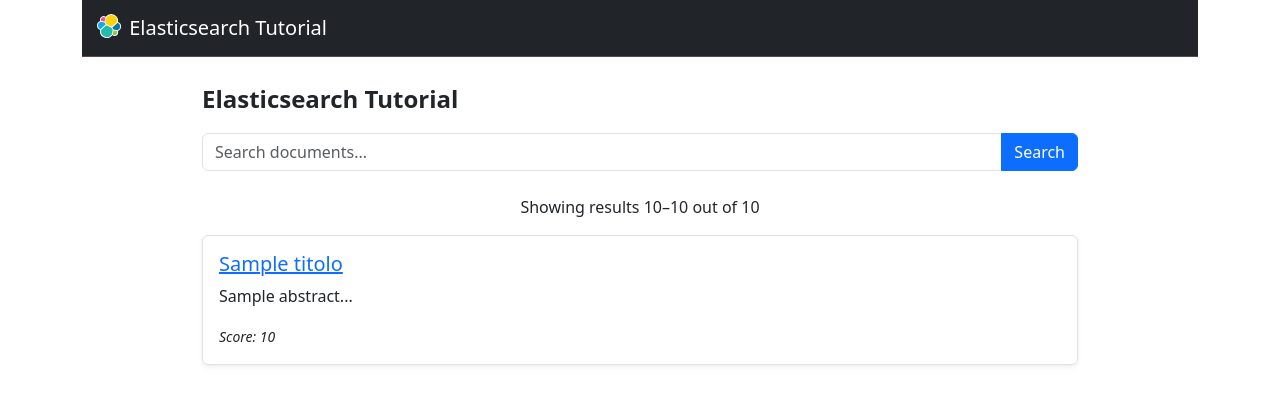
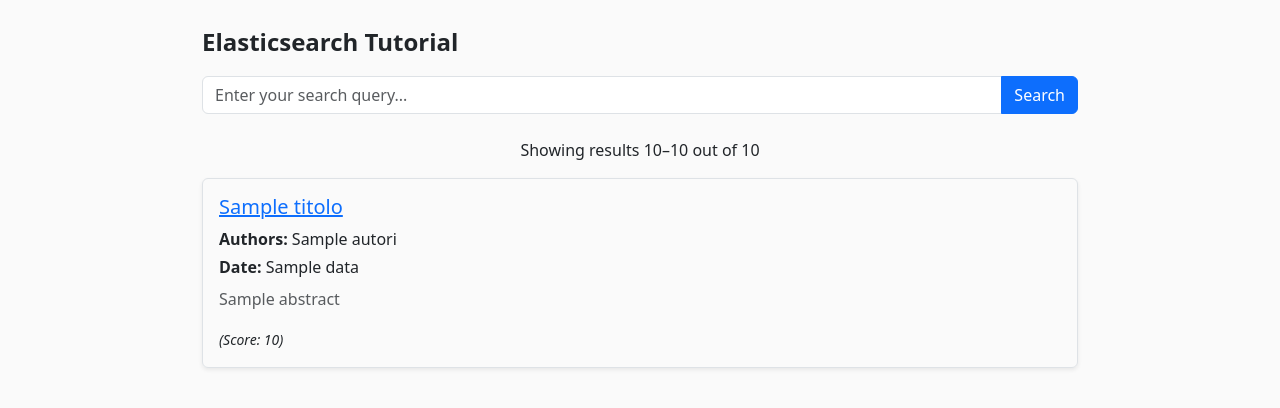
Before and after one commit to Fabry2K/Homework5_IngegneriaDeiDati, a Flask app: template templates/index.html in a window 1280 px wide. Shown: the top 408 px of the page. Run offline with Flask 3, Linux system fonts and the light colour scheme; the template is opened without the code that fills it: most values are stand-ins (such as "Sample title", 1, 10 or a date in 2020); parts of the project's set-up code (start-up, migrations or seed data) failed here and were passed over.

Commit message:
html fix

```diff
--- a/app.py
+++ b/app.py
@@ -1,12 +1,11 @@
-import re
 from flask import Flask, render_template, request
+from search import Search
 from main import main
-from search import Search
 
 app = Flask(__name__)
-
 main()
 search_client = Search()
+
 
 @app.get('/')
 def index():
@@ -26,39 +25,41 @@ def handle_search():
     from_ = request.form.get('from_', type=int, default=0)
 
     results = search_client.search(
-            query={
-                'bool': {
-                    'should' :[
-                        {
-                            'match_phrase' : {
-                                'titolo' : {            # --> greeter correspondence, greeter score
-                                    'query' : query,
-                                    'boost' : 10
-                                }
-                            }
-                        },
-                        {
-                            'match' : {
-                                'titolo' : {             # --> if title's tokens matche score = 7
-                                    'query' : query,
-                                    'boost' : 7,
-                                    'fuzziness': 'AUTO'
-                                }
-                            }
-                        },
-                        {
-                            'match' : {
-                                'abstract' : {           # --> if content's tokens mathch score = 5
-                                    'query' : query,
-                                    'boost' : 5,
-                                    'fuzziness': 'AUTO'
-                                }
+        query={
+            'bool': {
+                'should': [
+                    {
+                        'match_phrase': {
+                            'titolo': {
+                                'query': query,
+                                'boost': 10
                             }
                         }
-                    ]
-
-                }
-            }, size=10, from_=from_
+                    },
+                    {
+                        'match': {
+                            'titolo': {
+                                'query': query,
+                                'boost': 7,
+                                'fuzziness': 'AUTO'
+                            }
+                        }
+                    },
+                    {
+                        'match': {
+                            'abstract': {
+                                'query': query,
+                                'boost': 5,
+                                'fuzziness': 'AUTO'
+                            }
+                        }
+                    }
+                ],
+                'minimum_should_match': 1
+            }
+        },
+        size=5,
+        from_=from_
     )
 
     return render_template(
@@ -74,9 +75,16 @@ def handle_search():
 def get_document(id):
 
     document = search_client.retrieve_document(id)
-    titolo = document['_source']['titolo']
-    abstract = document['_source']['abstract'].split('\n')
-    return render_template('document.html', titolo=titolo, abstract=abstract)
+    source = document['_source']
+
+    return render_template(
+        'document.html',
+        titolo=source.get('titolo', ''),
+        autori=", ".join(source.get('autori', [])),
+        data=source.get('data', ''),
+        abstract=source.get('abstract', ''),
+        testo=source.get('testo', '')
+    )
 
 
 if __name__ == '__main__':
--- a/templates/base.html
+++ b/templates/base.html
@@ -3,21 +3,20 @@
   <head>
     <meta charset="utf-8">
     <meta name="viewport" content="width=device-width, initial-scale=1">
-    <title>Elasticsearch Tutorial</title>
-    <link href="https://cdn.jsdelivr.net/npm/bootstrap@5.3.2/dist/css/bootstrap.min.css" rel="stylesheet" integrity="sha384-T3c6CoIi6uLrA9TneNEoa7RxnatzjcDSCmG1MXxSR1GAsXEV/Dwwykc2MPK8M2HN" crossorigin="anonymous">
+    <title>Paper Searcher</title>
+    <link href="https://cdn.jsdelivr.net/npm/bootstrap@5.3.2/dist/css/bootstrap.min.css" rel="stylesheet">
+    <style>
+      body {
+        background-color: #fafafa;
+      }
+      .home-logo {
+        width: 180px;
+        margin-bottom: 20px;
+      }
+    </style>
   </head>
   <body>
-    <div class="container">
-      <nav class="navbar bg-dark border-bottom border-body mb-3" data-bs-theme="dark">
-        <div class="container-fluid">
-          <a class="navbar-brand" href="#">
-            <img src="{{ url_for('static', filename='elastic-logo.svg') }}" alt="Elastic" width="30" height="24" class="d-inline-block align-text-top">
-            Elasticsearch Tutorial
-          </a>
-        </div>
-      </nav>
-      {% block content %}{% endblock %}
-    </div>
-    <script src="https://cdn.jsdelivr.net/npm/bootstrap@5.3.2/dist/js/bootstrap.bundle.min.js" integrity="sha384-C6RzsynM9kWDrMNeT87bh95OGNyZPhcTNXj1NW7RuBCsyN/o0jlpcV8Qyq46cDfL" crossorigin="anonymous"></script>
+    {% block content %}{% endblock %}
+    <script src="https://cdn.jsdelivr.net/npm/bootstrap@5.3.2/dist/js/bootstrap.bundle.min.js"></script>
   </body>
 </html>
--- a/templates/index.html
+++ b/templates/index.html
@@ -4,13 +4,11 @@
   {% if not results and request.method != 'POST' %}
     <!-- HOME PAGE -->
     <div class="d-flex flex-column align-items-center justify-content-center" style="height: 80vh;">
-      <img src="{{ url_for('static', filename='elastic-logo.svg') }}" width="120" class="mb-3">
       <h1 class="mb-4">Elasticsearch Tutorial</h1>
-
       <form method="POST" action="{{ url_for('handle_search') }}" class="w-50">
         <div class="input-group">
-          <input type="text" class="form-control form-control-lg"
-                 name="query" placeholder="Search documents..." autofocus>
+          <input type="text" class="form-control form-control-lg" name="query" id="query"
+                 placeholder="Enter your search query..." autofocus value="{{ query }}">
           <button type="submit" class="btn btn-primary btn-lg">Search</button>
         </div>
       </form>
@@ -19,23 +17,22 @@
   {% elif results %}
     <!-- RESULTS PAGE -->
     <div class="container mt-4" style="max-width: 900px;">
-
+      <!-- Logo e barra ricerca -->
       <div class="d-flex align-items-center mb-3">
-        <a href="{{ url_for('index') }}" class="text-decoration-none text-dark fs-4 fw-bold">
-          Elasticsearch Tutorial
+        <a href="{{ url_for('index') }}" class="d-flex align-items-center text-decoration-none text-dark">
+          <span class="fs-4 fw-bold">Elasticsearch Tutorial</span>
         </a>
       </div>
 
-      <!-- Search bar -->
-      <form method="POST" class="mb-4">
+      <form method="POST" action="{{ url_for('handle_search') }}" class="mb-4">
         <div class="input-group">
-          <input type="text" class="form-control" name="query"
-                 value="{{ query }}" placeholder="Search documents...">
+          <input type="text" class="form-control" name="query" id="query"
+                 placeholder="Enter your search query..." value="{{ query }}">
           <button type="submit" class="btn btn-primary">Search</button>
         </div>
       </form>
 
-      <!-- Pagination -->
+      <!-- Pagination info -->
       <div class="d-flex justify-content-center align-items-center mb-3 gap-3">
         {% if from_ > 0 %}
           <form method="POST">
@@ -44,9 +41,7 @@
             <button type="submit" class="btn btn-secondary">← Previous</button>
           </form>
         {% endif %}
-
         <span>Showing results {{ from_ + 1 }}–{{ from_ + results|length }} out of {{ total }}</span>
-
         {% if from_ + results|length < total %}
           <form method="POST">
             <input type="hidden" name="query" value="{{ query }}">
@@ -56,27 +51,53 @@
         {% endif %}
       </div>
 
-      <!-- Results -->
+      <!-- Search results -->
       {% for result in results %}
         <div class="mb-3 p-3 border rounded shadow-sm">
+          <!-- Title -->
           <h5>
             <a href="{{ url_for('get_document', id=result._id) }}">
               {{ result._source.titolo }}
             </a>
           </h5>
 
-          <p>{{ result._source.abstract[:200] }}...</p>
+          <!-- Authors -->
+          <p class="mb-1">
+            <strong>Authors:</strong> {{ result._source.autori | join(', ') }}
+          </p>
 
+          <!-- Date -->
+          <p class="mb-1">
+            <strong>Date:</strong> {{ result._source.data }}
+          </p>
+
+          <!-- Abstract snippet -->
+          {% if result._source.abstract %}
+            <p class="mt-2 text-muted">
+              {{ result._source.abstract[:300] }}
+              {% if result._source.abstract|length > 300 %}...{% endif %}
+            </p>
+          {% endif %}
+
+          <!-- Score -->
           <small>
-            {% if result._score %}
-              <i>Score: {{ result._score }}</i>
-            {% endif %}
+            {% if result._score %}<i>(Score: {{ result._score }})</i>{% endif %}
           </small>
         </div>
       {% endfor %}
     </div>
 
   {% elif request.method == 'POST' %}
-    <p class="text-center">No results found.</p>
+    <!-- No results -->
+    <div class="container mt-4" style="max-width: 900px;">
+      <form method="POST" action="{{ url_for('handle_search') }}" class="mb-4">
+        <div class="input-group">
+          <input type="text" class="form-control" name="query" id="query"
+                 placeholder="Enter your search query..." value="{{ query }}">
+          <button type="submit" class="btn btn-primary">Search</button>
+        </div>
+      </form>
+      <p class="text-center">No results found.</p>
+    </div>
   {% endif %}
 {% endblock %}
```
Also changed, not shown: search.py (+42 -79 lines), templates/document.html (+20 -7 lines).
